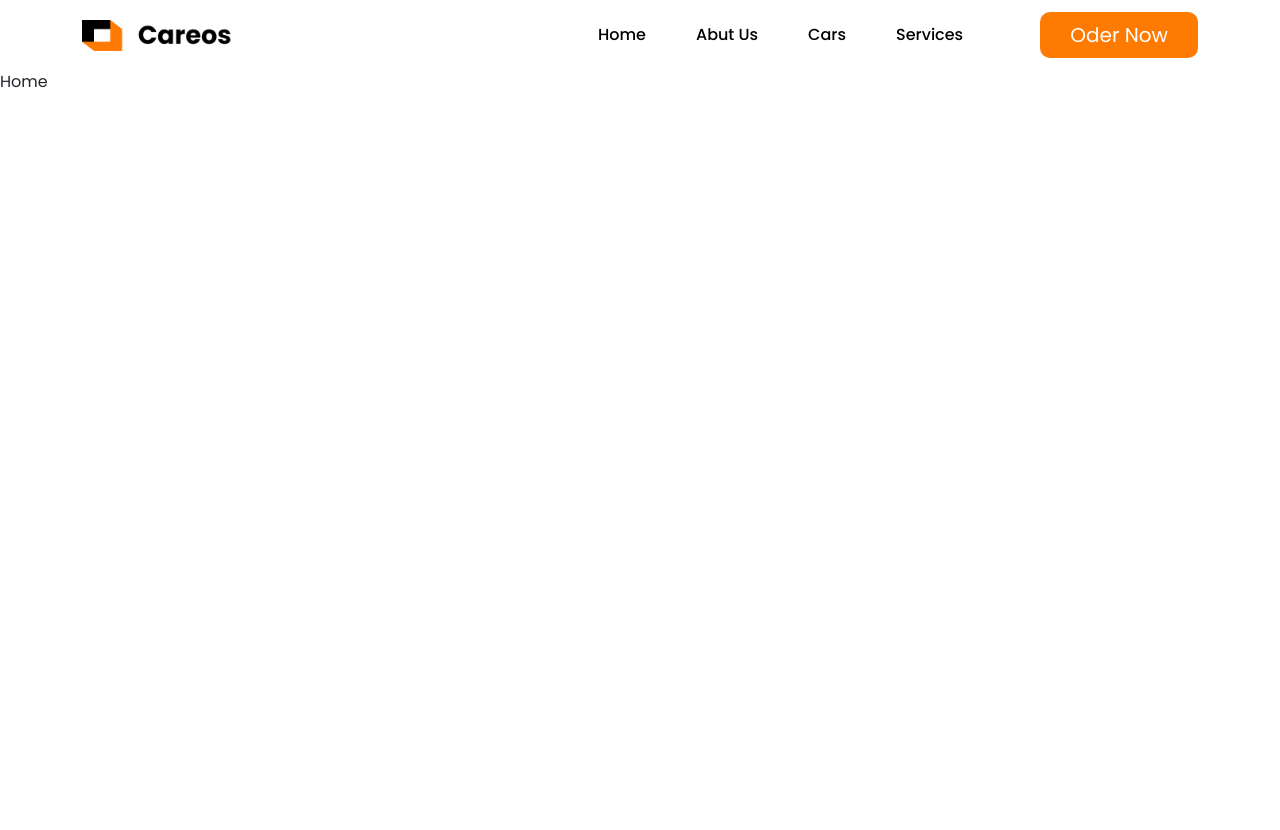
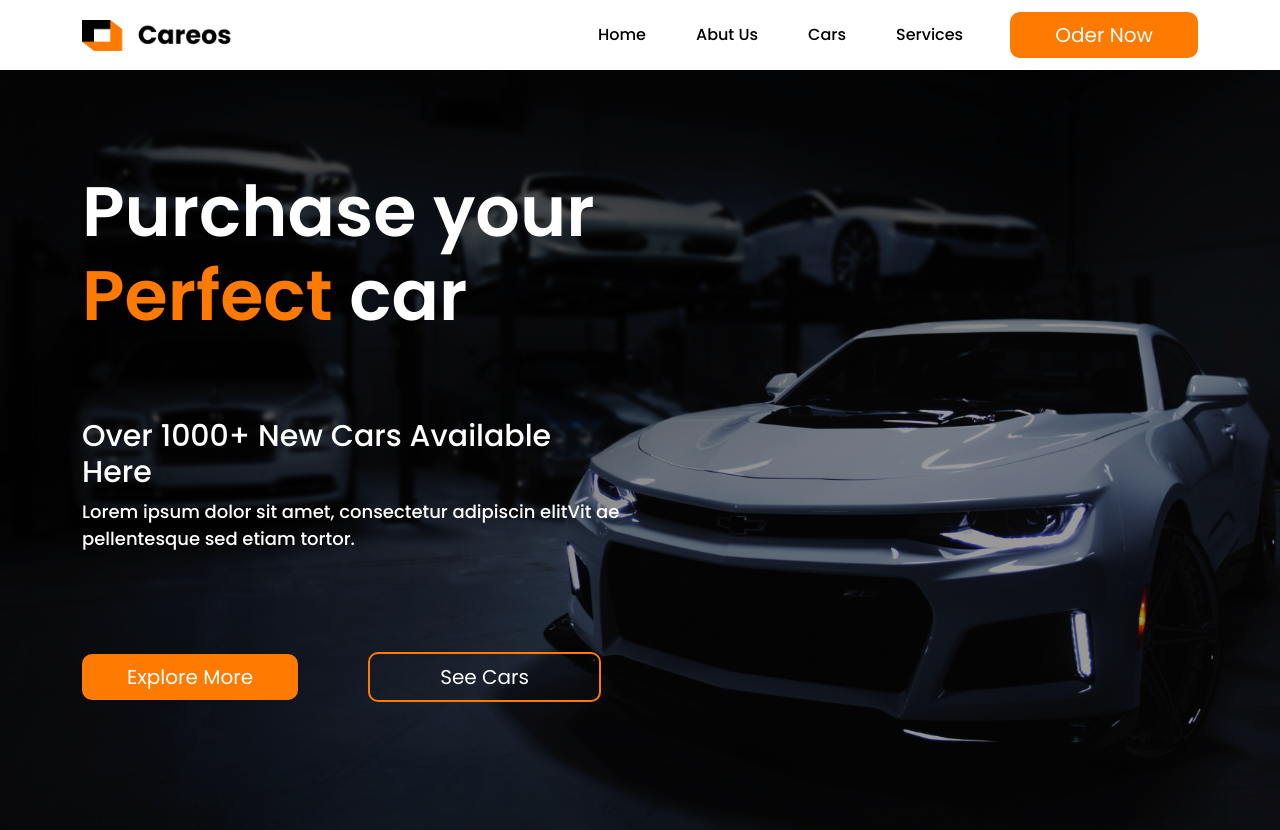
Before and after one commit to bikashroy120/caresos-react, a React (Create React App) app: page / in a window 1280 px wide. Before the commit the page ends 800 px from the top, so only its background shows below. Built offline with nearby package versions, Linux system fonts and the light colour scheme.

Commit message:
hero area add

```diff
--- a/src/App.css
+++ b/src/App.css
@@ -27,7 +27,7 @@ img{
 
 
 .but_1{
-  padding: 8px 30px;
+  padding: 8px 45px;
   border: none;
   outline: none;
   background: #FF7A00;
@@ -36,3 +36,16 @@ img{
   font-weight: 400;
   font-size: 20px;
 }
+
+
+.but_2{
+  padding: 8px 70px;
+  border: none;
+  outline: none;
+  border: 2PX solid #FF7A00;
+  border-radius: 10px;
+  color: #fff;
+  font-weight: 400;
+  background: transparent;
+  font-size: 20px;
+}
--- a/src/component/hero/Hero.jsx
+++ b/src/component/hero/Hero.jsx
@@ -1,11 +1,35 @@
-import React from 'react'
+import React from "react";
+import { Col, Container, Row } from "reactstrap";
+import "./hero.css"
 
 const Hero = () => {
   return (
-    <div>
+    <div className="hero_Section">
+      <Container>
+        <Row>
+          <Col lg="6" md="6">
+            <div className="hero_content">
+              <h2>
+                Purchase your
+                 <span> Perfect</span> car
+              </h2>
+              <h3>Over 1000+ New Cars Available Here</h3>
+              <p>
+                Lorem ipsum dolor sit amet, consectetur adipiscin elitVit ae
+                pellentesque sed etiam tortor.
+              </p>
 
+              <div className="button_grop">
+                  <button className='but_1'>Explore More</button>
+                  <button className="but_2">See Cars</button>
+              </div>
+            </div>
+          </Col>
+          <Col lg="6" md="6"></Col>
+        </Row>
+      </Container>
     </div>
-  )
-}
+  );
+};
 
-export default Hero
+export default Hero;
--- a/src/component/hero/hero.css
+++ b/src/component/hero/hero.css
@@ -0,0 +1,49 @@
+.hero_Section {
+  background: linear-gradient(rgba(0, 0, 0, 0.4), rgba(0, 0, 0, 0.4)),
+    url("../../assets//image/Rectangle\ 2.png");
+    background-repeat: no-repeat;
+    background-size: cover;
+    background-position: center;
+    height: 95vh;
+}
+
+
+.hero_content{
+    margin-top: 100px !important;
+}
+
+
+.hero_content h2{
+    font-size: 70px;
+    color: #fff;
+    font-weight: 600;
+    margin-top: 70px;
+    margin-bottom: 80px;
+}
+
+
+.hero_content h2 span{
+    color: #FF7A00;
+}
+
+
+.hero_content h3{
+    font-size: 30px;
+    color: #fff;
+    font-weight: 500;
+}
+
+
+.hero_content p{
+    font-weight: 500;
+    font-size: 18px;
+    color: #fff;
+}
+
+
+.button_grop{
+    display: flex;
+    align-items: center;
+    gap: 70px;
+    margin-top: 100px;
+}
--- a/src/page/Home.js
+++ b/src/page/Home.js
@@ -1,8 +1,11 @@
 import React from 'react'
+import Hero from '../component/hero/Hero'
 
 const Home = () => {
   return (
-    <div>Home</div>
+    <>
+      <Hero />
+    </>
   )
 }
 
```
